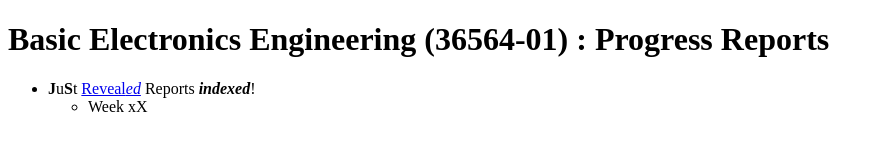
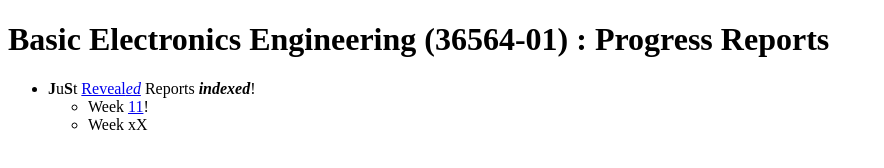
Before and after one commit to a-haos-at-ewha/36564_1_basic-_engineering_design_for_electronics_engineering, a plain HTML site: page pgs/progress_reports/index.html in a window 1280 px wide. Shown: the whole page, without its empty margins (0-884 px from the left). Drawn offline with Linux system fonts and the light colour scheme.

Commit message:
WHOLESALE COMMIT - ADD COMMIT MESSAGE NEXT TIME!

```diff
--- a/pgs/progress_reports/index.html
+++ b/pgs/progress_reports/index.html
@@ -10,6 +10,7 @@
     <ul>
         <li><b>J</b>u<b>S</b>t <a href="js_revealed_reports.html">Reveal<em>ed</em></a> Reports <b><em>indexed</em></b>!</li>
         <ul>
+            <li>Week <a href="weekly/week_11/index.html" target="_blank">11</a>!</li>
             <li>Week xX</li>
         </ul>
     </ul>
```
